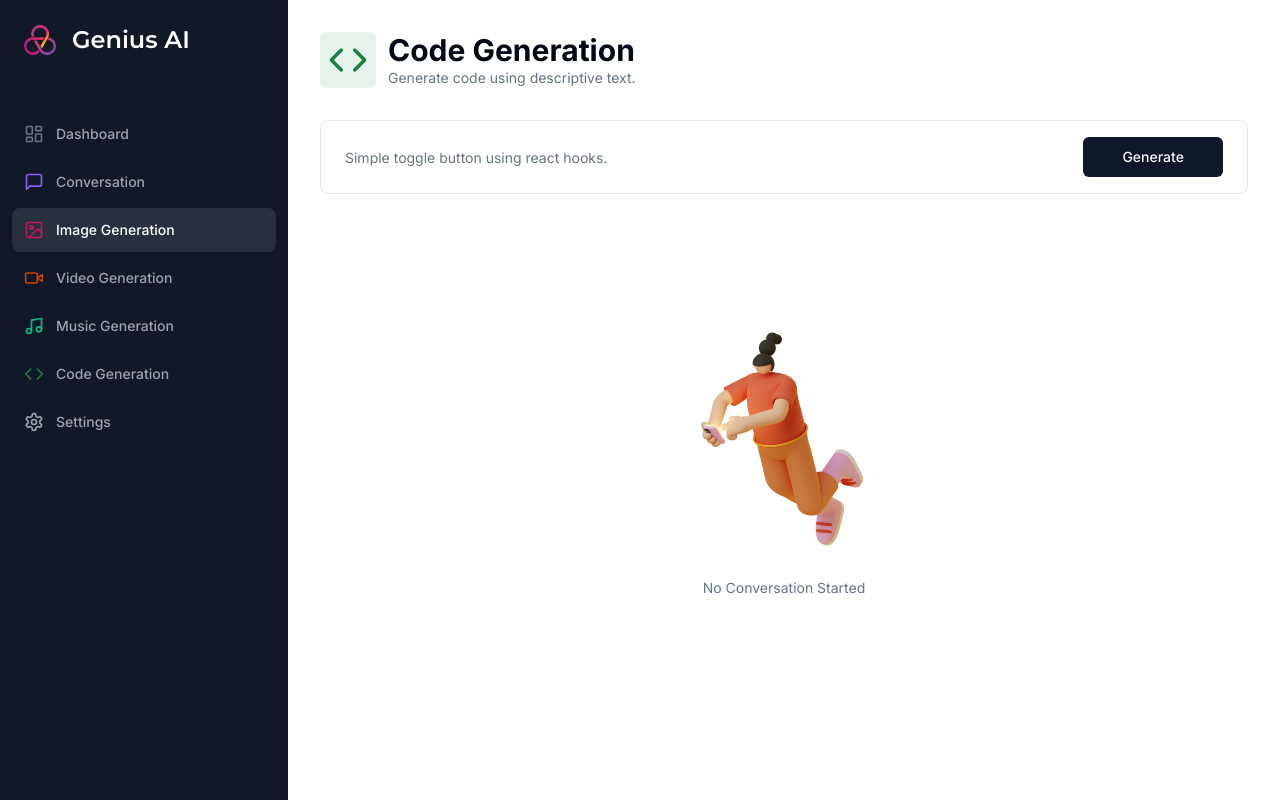
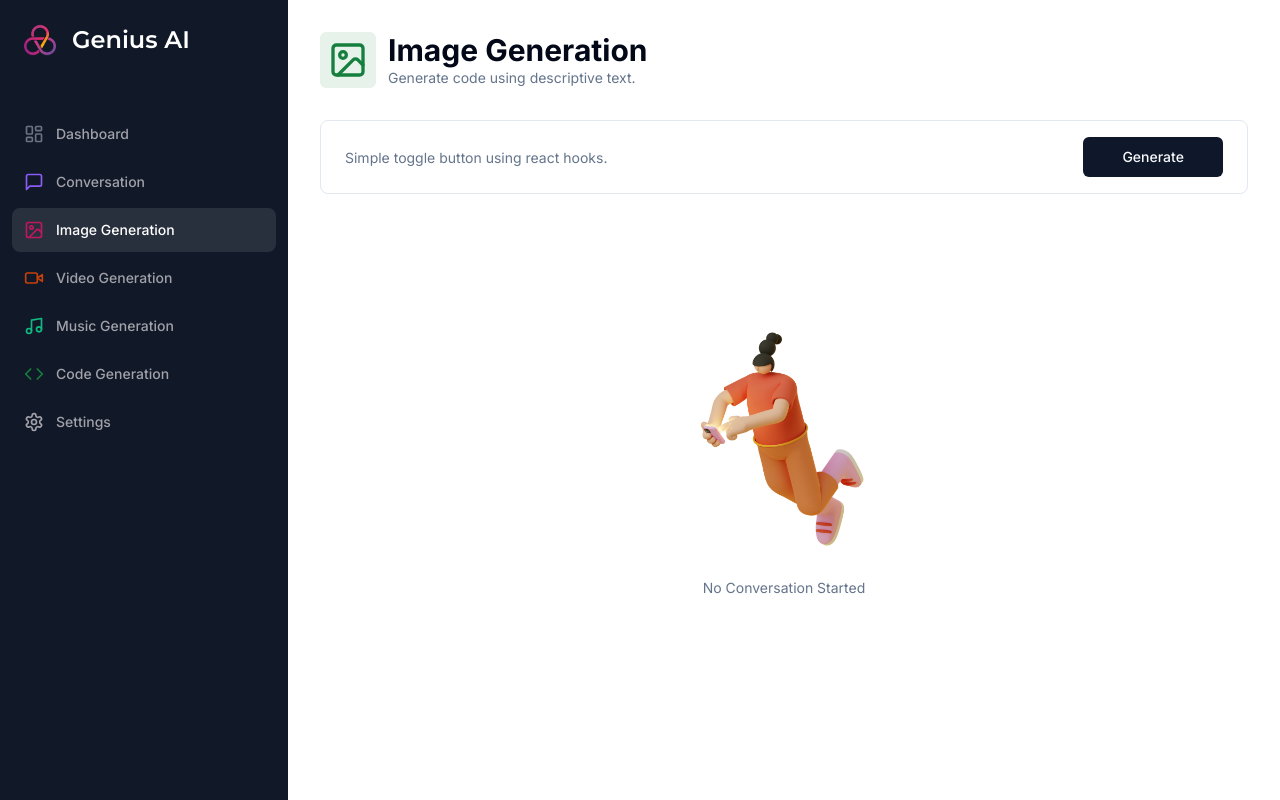
Before and after one commit to Zaid-maker/genius-ai, a Next.js app: page /image in a window 1280 px wide. Built offline with nearby package versions, Linux system fonts and the light colour scheme.

Commit message:
🔀 chore(page.tsx): update import statement for lucide-react to include ImageIcon component 🔀 chore(page.tsx): update Heading component props to reflect change from code generation to image generation

```diff
--- a/app/(dashboard)/(routes)/image/page.tsx
+++ b/app/(dashboard)/(routes)/image/page.tsx
@@ -11,7 +11,7 @@ import { useProModal } from "@/hooks/use-pro-modal";
 import { cn } from "@/lib/utils";
 import { zodResolver } from "@hookform/resolvers/zod";
 import axios from "axios";
-import { Code, Loader } from "lucide-react";
+import { Code, ImageIcon, Loader } from "lucide-react";
 import { useRouter } from "next/navigation";
 import { ChatCompletionRequestMessage } from "openai";
 import { useState } from "react";
@@ -63,9 +63,9 @@ const ImagePage = () => {
   return (
     <div>
       <Heading
-        title="Code Generation"
+        title="Image Generation"
         description="Generate code using descriptive text."
-        icon={Code}
+        icon={ImageIcon}
         iconColor="text-green-700"
         bgColor="bg-green-700/10"
       />
```
